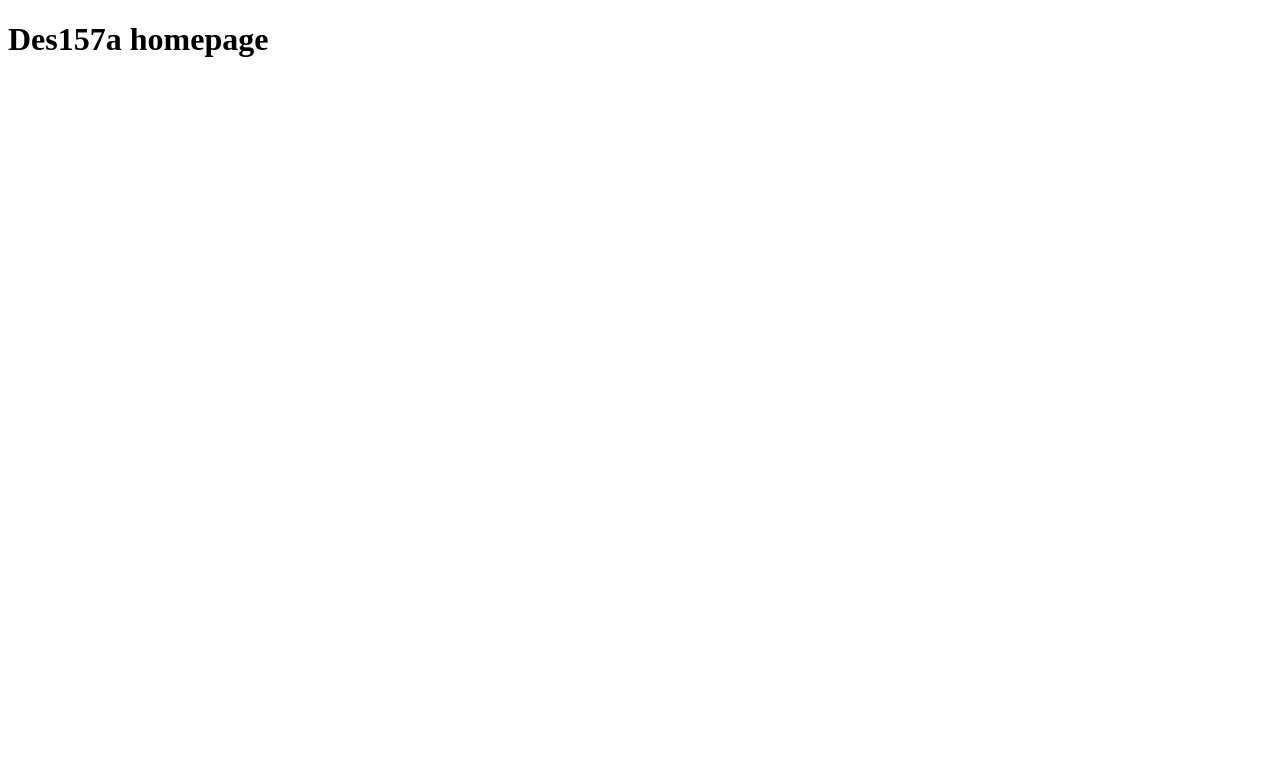
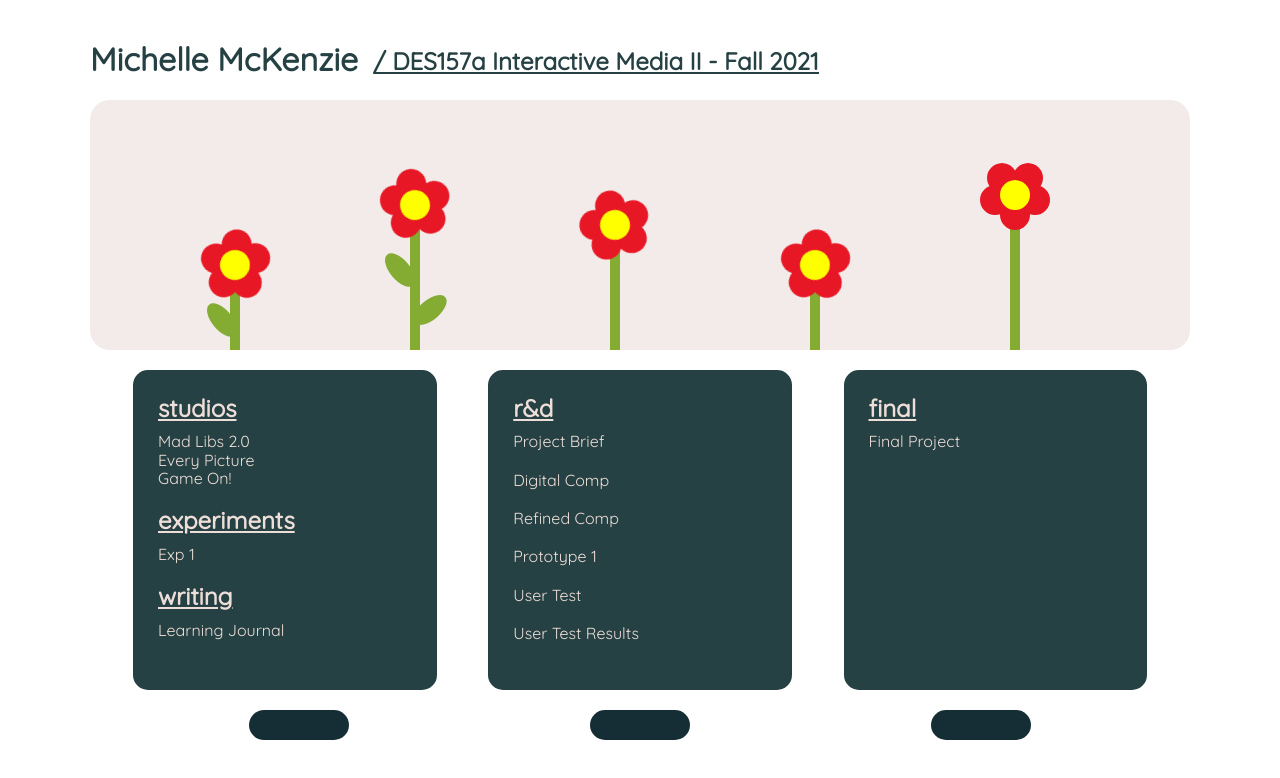
Before and after one commit to michellemckenzie/michellemckenzie.github.io, a plain HTML site: page des157a/index.html in a window 1280 px wide. Drawn offline with nearby package versions, Linux system fonts and the light colour scheme.

Commit message:
more styling

```diff
--- a/des157a/index.html
+++ b/des157a/index.html
@@ -4,9 +4,136 @@
     <meta charset="UTF-8">
     <meta http-equiv="X-UA-Compatible" content="IE=edge">
     <meta name="viewport" content="width=device-width, initial-scale=1.0">
-    <title>Document</title>
+    <title>DES157a</title>
+
+    <link href="https://cdnjs.cloudflare.com/ajax/libs/normalize/8.0.1/normalize.min.css" rel="stylesheet">
+
+    <link href = "styles.css" rel="stylesheet">
+
+    <link href="https://fonts.googleapis.com/css2?family=Pacifico&family=Quicksand&display=swap" rel="stylesheet">
 </head>
-<body>
-    <h1> Des157a homepage </h1>
-</body>
+
+<div id = "container">
+    <body>
+        <header>
+            <section id = "info">
+                <h1> Michelle McKenzie </h1>
+                <h2 id = "classinfo"> / DES157a Interactive Media II - Fall 2021 </h2>
+            </section>
+
+        <div id = "banner">
+            <div id = "flower-pot-1">
+                <div class = "leaf" id = "flower-1-leaf"></div>
+                <div class = "flower-stem"></div>
+                <div class = "flower-head">
+                    <div class = "flower-center"></div>
+                    <div class = "petal-1"></div>
+                    <div class = "petal-2"></div>
+                    <div class = "petal-3"></div>
+                    <div class = "petal-4"></div>
+                    <div class = "petal-5"></div>
+                </div>
+            </div>
+
+            <div id = "flower-pot-2">
+                <div class = "leaf" id = "flower-2-leaf-1"></div>
+                <div class = "leaf" id = "flower-2-leaf-2"></div>
+                <div class = "flower-stem" id = "flower-stem-2"></div>
+                <div class = "flower-head" id = "flower-head-2">
+                    <div class = "flower-center"></div>
+                    <div class = "petal-1"></div>
+                    <div class = "petal-2"></div>
+                    <div class = "petal-3"></div>
+                    <div class = "petal-4"></div>
+                    <div class = "petal-5"></div>
+                </div>
+            </div>
+
+            <div id = "flower-pot-3">
+                <div class = "flower-stem" id = "flower-stem-3"></div>
+                <div class = "flower-head" id = "flower-head-3">
+                    <div class = "flower-center"></div>
+                    <div class = "petal-1"></div>
+                    <div class = "petal-2"></div>
+                    <div class = "petal-3"></div>
+                    <div class = "petal-4"></div>
+                    <div class = "petal-5"></div>
+                </div>
+            </div>
+
+            <div id = "flower-pot-4">
+                <div class = "flower-stem" id = "flower-stem-4"></div>
+                <div class = "flower-head" id = "flower-head-4">
+                    <div class = "flower-center"></div>
+                    <div class = "petal-1"></div>
+                    <div class = "petal-2"></div>
+                    <div class = "petal-3"></div>
+                    <div class = "petal-4"></div>
+                    <div class = "petal-5"></div>
+                </div>
+            </div>
+
+            <div id = "flower-pot-5">
+                <div class = "flower-stem" id = "flower-stem-5"></div>
+                <div class = "flower-head" id = "flower-head-5">
+                    <div class = "flower-center"></div>
+                    <div class = "petal-1"></div>
+                    <div class = "petal-2"></div>
+                    <div class = "petal-3"></div>
+                    <div class = "petal-4"></div>
+                    <div class = "petal-5"></div>
+                </div>
+            </div>
+
+
+
+        </div>
+        </header>
+
+        <main>
+            <section class = "column">
+                <h2 id = "studio"> studios </h2>
+                <li>Mad Libs 2.0 </li>
+                <li>Every Picture </li>
+                <li> Game On!</li>
+
+                <h2> experiments </h2>
+                <li> Exp 1</li>
+
+                <h2> writing </h2>
+                <li> Learning Journal</li>
+            </section>
+
+            <section class = "column" id = "column2">
+                <h2 id = "rd"> r&d</h2>
+                <li>Project Brief</li>
+                <li>Digital Comp</li>
+                <li>Refined Comp</li>
+                <li> Prototype 1</li>
+                <li>User Test</li>
+                <li>User Test Results</li>
+            </section>
+
+            <section class = "column">
+                <h2 id = "final"> final </h2>
+                    <li> Final Project</li>
+            </section>
+        </main>
+
+        <footer>
+            <section class = "links">
+
+            </section>
+            <section class = "links">
+
+            </section>
+            <section class = "links">
+
+            </section>
+        </footer>
+    </body>
+
+
+</div>
+
 </html>
--- /dev/null
+++ b/des157a/styles.css
@@ -0,0 +1,283 @@
+h1{
+    position: relative;
+}
+
+#classinfo{
+    margin-top: 28px;
+    margin-left: 15px;
+}
+
+h2{
+    text-decoration: underline;
+}
+
+#studio, #rd, #final{
+    margin-top: 0px;
+}
+main h2{
+    margin-top: 20px;
+    margin-bottom: 10px;
+}
+
+#m{
+    width: 80px;
+    height: 70px;
+
+    font-size: 60px;
+    border-radius: 10px;
+    background: linear-gradient(0deg, rgba(152,231,251,1) 0%, rgba(255,188,207,1) 100%);
+    margin-right: 5px;
+}
+
+#ichelle{
+    position: relative;
+    bottom: 25px;
+}
+#ckenzie{
+    position: relative;
+    top: 5px;
+    right: 90px;
+}
+
+#info{
+    display: flex;
+}
+
+#container{
+    max-width: 1366px;
+    min-width: 800px;
+
+    margin-top: 20px;
+    margin-left: 133px;
+    margin-right: 133px;
+    margin-bottom: 20px;
+
+    font-family: "Quicksand";
+}
+
+header{
+    margin-bottom: 20px;
+    display: grid;
+    place-content: center;
+    color: #264143;
+}
+
+body {
+    color: #edded9;
+    background-color: white;
+}
+
+
+#banner{
+    width: 1100px;
+    height: 250px;
+    background-color: #f2ebe9;
+    border-radius: 20px;
+
+    position: relative;
+}
+
+main, footer{
+    display: flex;
+    justify-content: space-between;
+    margin-bottom: 20px;
+}
+
+main section{
+    width: 25%;
+    font-size: 16px;
+}
+
+.column:hover{
+    box-shadow: 0px 0px 35px black;
+}
+
+
+.column{
+    height: 270px;
+    border-radius: 15px;
+    background-color: #264143;
+    padding: 25px;
+}
+
+#column2 li{
+    margin-bottom: 20px;
+}
+
+
+li{
+    list-style-type: none;
+}
+
+
+.links{
+    height: 30px;
+    width: 100px;
+    border-radius: 15px;
+    background-color: #152D35;
+}
+
+footer{
+    margin-left: 116px;
+    margin-right: 116px;
+}
+
+#flower-pot-1, #flower-pot-2, #flower-pot-3, #flower-pot-4, #flower-pot-5{
+    position: absolute;
+}
+
+#flower-pot-1{
+    left: 60px;
+}
+
+#flower-pot-2{
+    left: 240px;
+}
+
+#flower-pot-3{
+    left: 440px;
+}
+
+#flower-pot-4{
+    left: 640px;
+}
+
+#flower-pot-5{
+    left: 840px;
+}
+
+.flower-stem{
+    height: 70px;
+    width: 10px;
+    background-color: #84ab32;
+
+    position: absolute;
+    top: 180px;
+    left: 80px;
+}
+
+#flower-stem-2{
+    height: 130px;
+    top: 120px;
+}
+
+#flower-stem-3{
+    height: 110px;
+    top: 140px;
+}
+
+#flower-stem-5{
+    height: 140px;
+    top: 110px;
+}
+
+.flower-head{
+    position: absolute;
+    top: 130px;
+    left: 50px;
+    width: 70px;
+    height: 70px;
+
+   animation: rotate-flower 2s infinite alternate-reverse;
+}
+
+#flower-head-2{
+    top: 70px;
+    animation: rotate-flower 3s infinite alternate;
+}
+
+#flower-head-3{
+    top: 90px;
+    animation: rotate-flower 4s infinite alternate;
+}
+
+#flower-head-4{
+    animation: rotate-flower 2s infinite;
+}
+
+#flower-head-5{
+    top: 60px;
+    animation: rotate-flower 2s infinite ease-in-out
+}
+
+@keyframes rotate-flower{
+    from {
+        transform: rotate(0deg);
+    }
+    to{
+        transform: rotate(360deg);
+    }
+
+}
+
+.flower-center{
+    height: 30px;
+    width: 30px;
+    border-radius: 50%;
+    background-color: yellow;
+
+    position: absolute;
+
+    left: 20px;
+    top: 20px;
+
+    z-index: 1;
+}
+
+
+.petal-1, .petal-2, .petal-3, .petal-4, .petal-5{
+    height: 30px;
+    width: 30px;
+    background-color: #e81725;
+    border-radius: 50%;
+    position: absolute;
+}
+
+.petal-1{
+    left: 20px;
+}
+
+.petal-2{
+    right: 0px;
+}
+
+.petal-2, .petal-3{
+    top: 15px;
+}
+
+.petal-4{
+    bottom: 3px;
+    left: 7px;
+}
+
+.petal-5{
+    bottom: 3px;
+    right: 7px;
+}
+
+
+.leaf{
+    height: 40px;
+    width: 20px;
+    border-radius: 50%;
+    background-color: #84ab32;
+    position: absolute;
+}
+
+#flower-1-leaf{
+    top: 200px;
+    left: 62px;
+    transform: rotate(140deg);
+}
+
+#flower-2-leaf-2{
+    left: 60px;
+    transform: rotate(140deg);
+    top: 150px;
+}
+
+#flower-2-leaf-1{
+    left: 90px;
+    transform: rotate(230deg);
+    top: 190px;
+}
```
